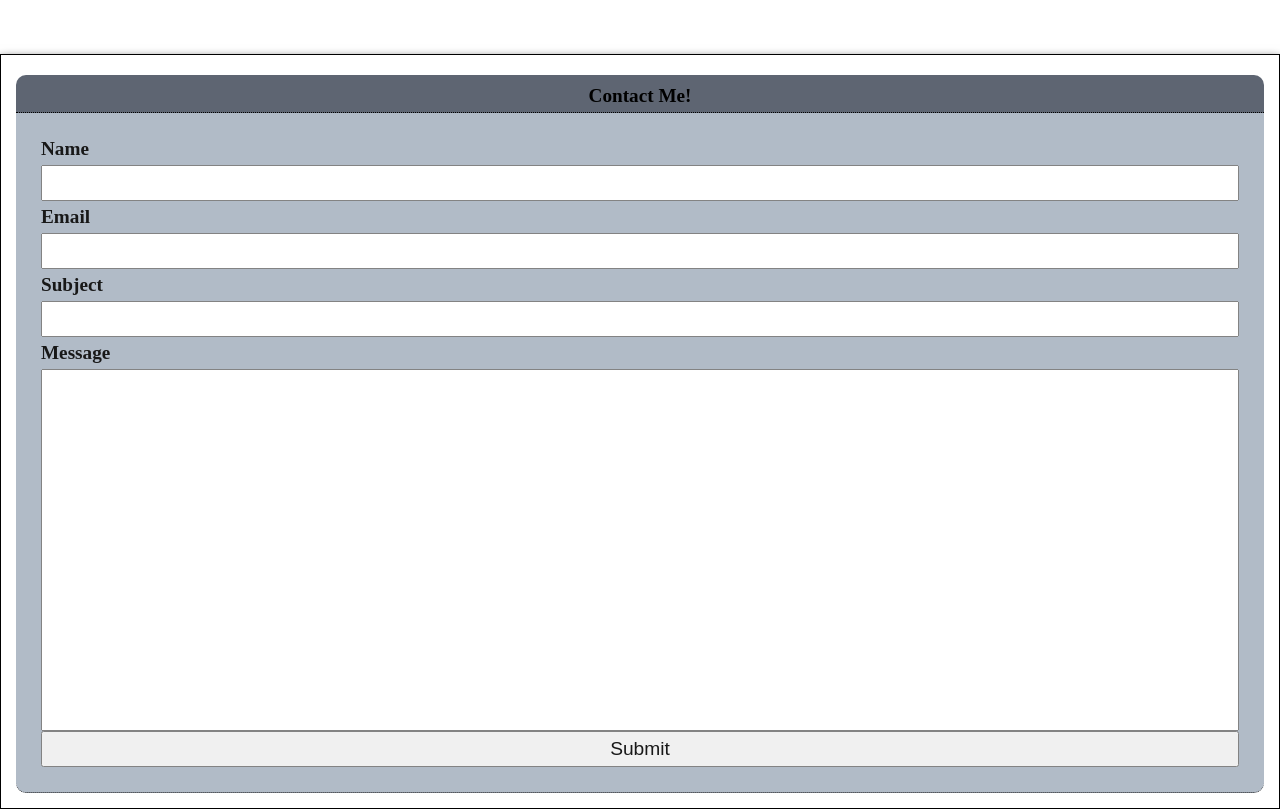
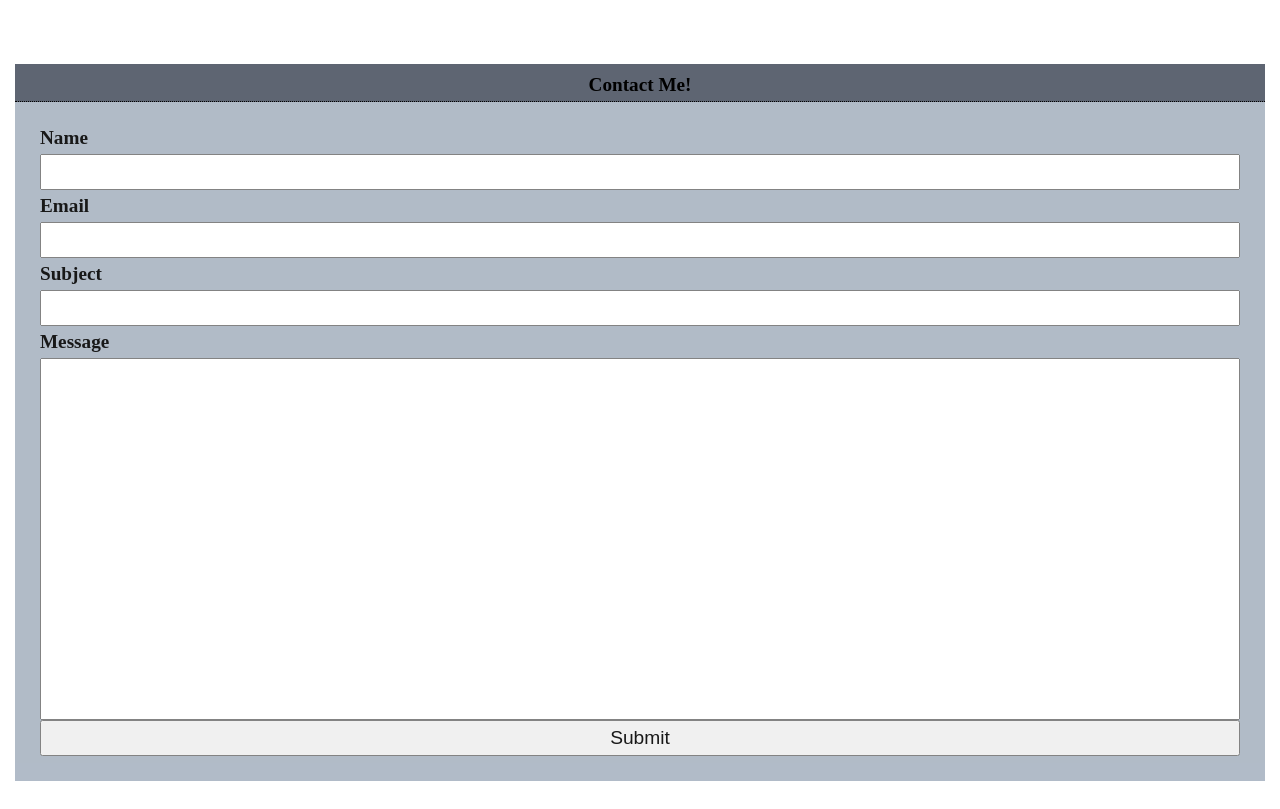
Before and after one commit to Kwarn/portfolio, a React (Create React App) app: page /contact in a window 1280 px wide. Built offline with nearby package versions, Linux system fonts and the light colour scheme.

Commit message:
css tweaks

```diff
--- a/src/components/Project/Project.js
+++ b/src/components/Project/Project.js
@@ -44,14 +44,22 @@ const Project = props => {
       <div className={classes.IconsBar}>
         <div className={classes.TechImages}>{images}</div>
         <div className={classes.Links}>
-          <a href={project.liveDemoLink} target="_blank">
+          <a
+            href={project.liveDemoLink}
+            target="_blank"
+            rel="noopener noreferrer"
+          >
             <img
               className={`${classes.IconImage} ${classes.LiveDemoLink}`}
               src={imageAssets.showDemo}
               alt="liveDemoLink"
             />
           </a>
-          <a href={project.gitHubLink} target="_blank">
+          <a
+            href={project.gitHubLink}
+            target="_blank"
+            rel="noopener noreferrer"
+          >
             <img
               className={classes.IconImage}
               src={imageAssets.gitHub}
@@ -60,7 +68,7 @@ const Project = props => {
           </a>
         </div>
       </div>
-      <Draw contentType='project' drawContentProps={drawContentProps} />
+      <Draw contentType="project" drawContentProps={drawContentProps} />
     </>
   )
 }
--- a/src/components/Skills/Skills.module.css
+++ b/src/components/Skills/Skills.module.css
@@ -1,28 +1,24 @@
 .Skills {
-  padding: 1px;
+  padding-top: 10px;
 }
 
 .SectionTitle {
   border-bottom: 1px dotted black;
-  margin: 20px 15px 0px 15px;
-  /* border-radius: 10px 10px 0px 0px; */
+  margin: 0px 15px 0px 15px;
   background-color: #5e6572;
   padding: 15px 0px 15px 0px;
   text-align: center;
-  font-size:x-large ;
+  font-size: x-large;
   color: black;
 }
 
 .TechLists {
-  /* text-align: center; */
   opacity: 90%;
   background-color: #a9b4c2;
   border-bottom: 1px dotted black;
-  /* border-radius: 0px 0px 10px 10px; */
   height: auto;
   margin: 0px 15px 15px 15px;
   opacity: 90%;
-
 }
 
 .TechLists p {
--- a/src/containers/Contact/Contact.module.css
+++ b/src/containers/Contact/Contact.module.css
@@ -1,13 +1,10 @@
 .Contact {
-  height: 100%;
-  border: 1px solid rgb(0, 0, 0);
-  box-shadow: 0 5px 10px rgb(0, 0, 0);
+  padding-top: 10px;
 }
 
 .SectionTitle {
   border-bottom: 1px dotted black;
-  margin: 20px 15px 0px 15px;
-  border-radius: 10px 10px 0px 0px;
+  margin: 0px 15px 0px 15px;
   background-color: #5e6572;
   padding: 10px 0px 5px 0px;
   text-align: center;
@@ -18,8 +15,6 @@
 .ContactForm {
   opacity: 90%;
   background-color: #a9b4c2;
-  border-bottom: 1px dotted black;
-  border-radius: 0px 0px 10px 10px;
   height: auto;
   margin: 0px 15px 15px 15px;
   opacity: 90%;
--- a/src/containers/Courses/Course/Course.js
+++ b/src/containers/Courses/Course/Course.js
@@ -30,7 +30,7 @@ const Course = props => {
       <div className={classes.Course}>
         <h1>{title}</h1>
         <div className={classes.Icons}>
-          <a href={courseLink} target="_blank">
+          <a href={courseLink} target="_blank" rel="noopener noreferrer" >
             <img src={imageAssets.showDemo} alt="showCourse" />
           </a>
           {certIcon}
--- a/src/containers/Courses/Courses.module.css
+++ b/src/containers/Courses/Courses.module.css
@@ -1,6 +1,5 @@
 .CoursesWrapper {
   opacity: 90%;
-  border-radius: 0px 0px 10px 10px;
   background-color: #A9B4C2;;
   margin: 0px 15px 20px 15px;
   padding: 10px 5px 10px 5px;
--- a/src/containers/Projects/Projects.js
+++ b/src/containers/Projects/Projects.js
@@ -57,7 +57,12 @@ const Projects = props => {
     )
   }
 
-  return <div className={classes.ProjectsWrapper}>{projectElements}</div>
+  return (
+    <div className={classes.Projects}>
+      <h1 className={classes.SectionTitle}>Projects</h1>
+      <div className={classes.ProjectsContainer}>{projectElements}</div>
+    </div>
+  )
 }
 
 export default Projects
--- a/src/containers/Projects/Projects.module.css
+++ b/src/containers/Projects/Projects.module.css
@@ -1,7 +1,20 @@
-.ProjectsWrapper {
-  opacity: 90%;
-  border-radius: 10px 10px 10px 10px;
-  background-color: #A9B4C2;
-  margin: 75px 15px 20px 15px;
+.Projects {
   padding-top: 10px;
 }
+
+.ProjectsContainer {
+  opacity: 90%;
+  background-color: #a9b4c2;
+  margin: 0px 15px 20px 15px;
+  padding-top: 10px;
+}
+
+.SectionTitle {
+  border-bottom: 1px dotted black;
+  margin: 0px 15px 0px 15px;
+  background-color: #5e6572;
+  padding: 15px 0px 15px 0px;
+  text-align: center;
+  font-size: x-large;
+  color: black;
+}
```
